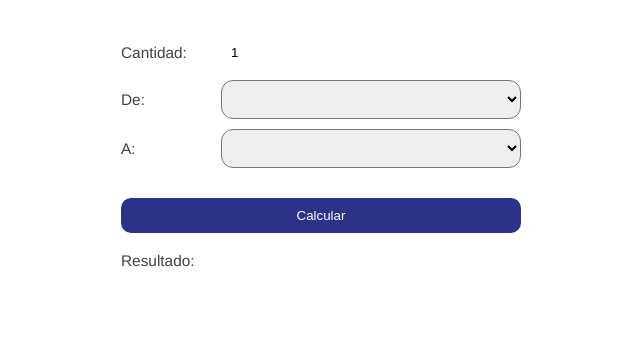
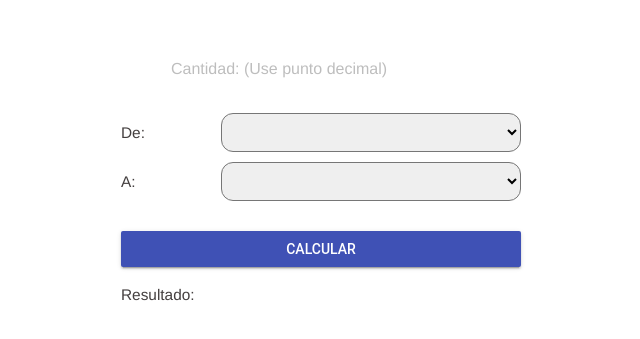
Before and after one commit to patrissia-mm/usip-fullstack-modulo1, a plain HTML site: page index.html in a window 1280 px wide. Shown: the part 55-394 px from the top of the page, without its empty margins (329-969 px from the left). Drawn offline with nearby package versions, Linux system fonts and the light colour scheme; no server answers.

Commit message:
Usando Material Design

```diff
--- a/css/styles.css
+++ b/css/styles.css
@@ -58,3 +58,7 @@ button {
   cursor: pointer;
   color: #FFF;
 }
+
+.mdl-textfield__label{
+  color:black;
+}
--- a/index.html
+++ b/index.html
@@ -19,31 +19,36 @@
   <body>
     <div class="title">CONVERTIDOR DE DIVISAS</div>
 
-    <div class="input">
-      <label for="monto">Cantidad:</label>
+    <div class="mdl-textfield mdl-js-textfield mdl-textfield--floating-label">
       <input
+        class="mdl-textfield__input"
         type="text"
+        pattern="-?[0-9]*(\.[0-9]+)?"
         id="monto"
-        placeholder="Ingresa aca el monto del dinero"
-        value="1"
       />
+      <label class="mdl-textfield__label" for="monto">Cantidad: (Use punto decimal)</label>
+      <span class="mdl-textfield__error">No es un número válido</span>
     </div>
+
+
     <div class="input">
       <label for="de">De:</label>
-      <select name="de" id="de">
-      </select>
+      <select name="de" id="de"></select>
     </div>
     <div class="input">
       <label for="a">A:</label>
-      <select name="a" id="a">
-      </select>
+      <select name="a" id="a"></select>
     </div>
     <div class="buttonContainer">
-      <button id="calcular">Calcular</button>
+      <button class="mdl-button mdl-js-button mdl-button--raised mdl-button--colored" id="calcular">
+        Calcular
+      </button>
     </div>
+
+
     <div class="input">
       <label for="respuesta">Resultado:</label>
-      <input type="text" id="respuesta" />
+      <input type="text" id="respuesta" readonly />
     </div>
 
     <script src="./js/main.js"></script>
```
